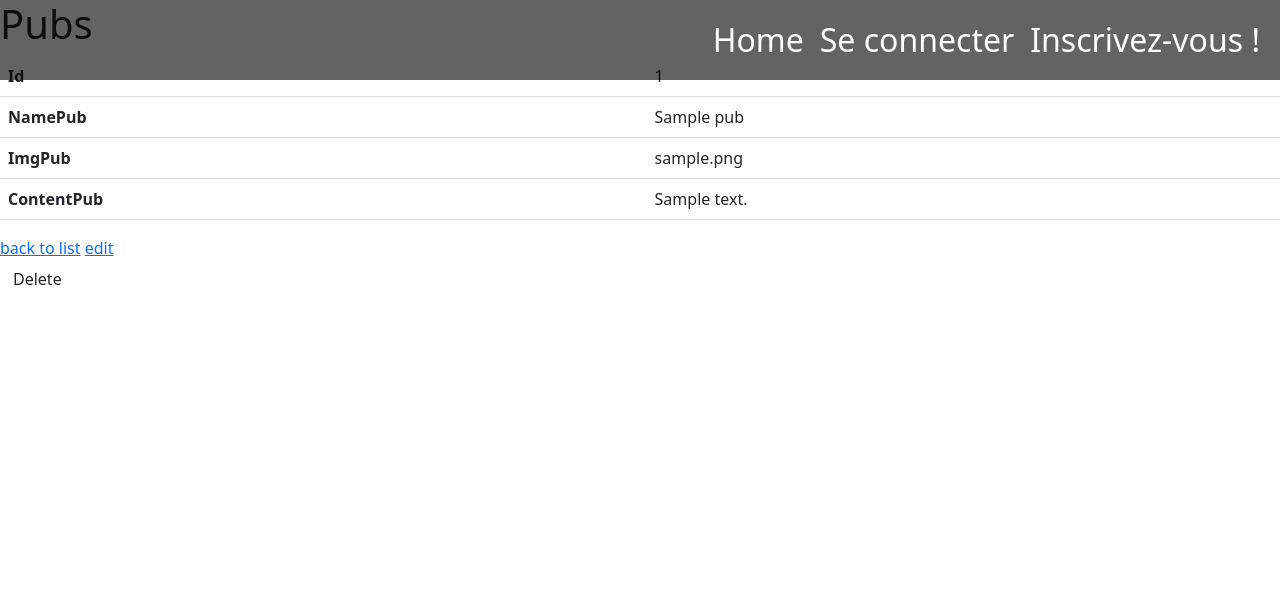
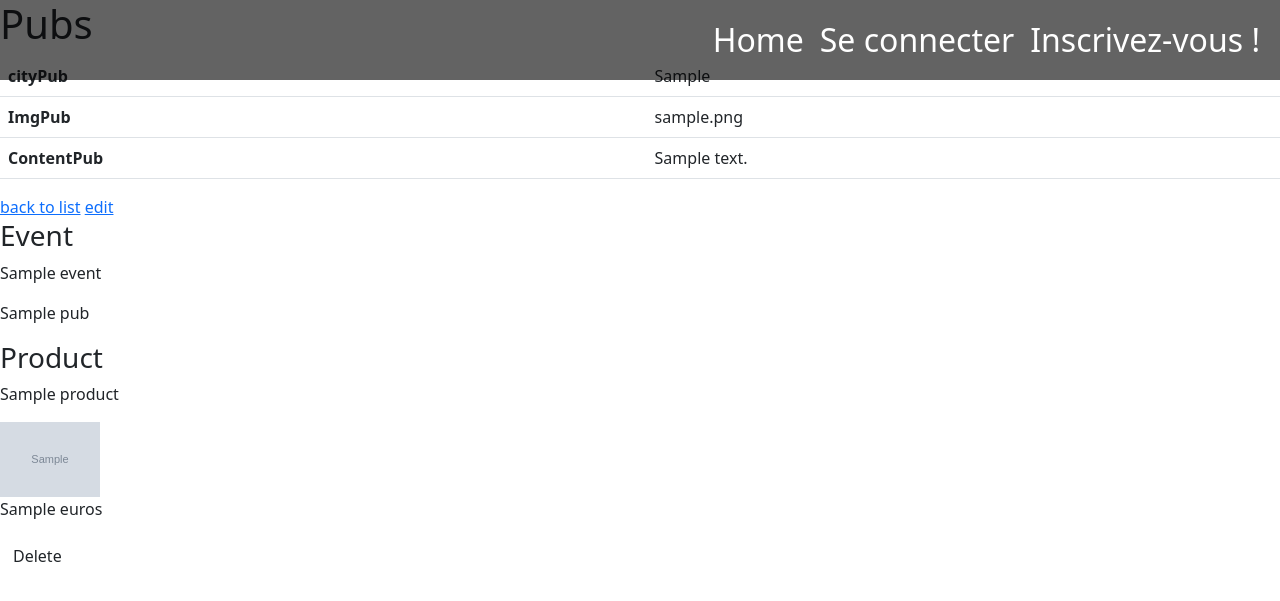
Before and after one commit to jonathan-lescaut/dropkick, a Symfony app: template templates/pubs/show.html.twig in a window 1280 px wide. Shown: the top 601 px of the page. Run offline with Twig, Linux system fonts and the light colour scheme; the template is opened without the code that fills it: most values are stand-ins (such as "Sample title", 1, 10 or a date in 2020); grey boxes marked "Sample" are stand-in pictures; some libraries are stand-ins or nearby versions.

Commit message:
maj page des 3 pub avec les produits et events

```diff
--- a/src/Form/PubsType.php
+++ b/src/Form/PubsType.php
@@ -31,7 +31,7 @@ class PubsType extends AbstractType
             ],
         ])
             ->add('contentPub')
-
+            ->add('cityPub')
         ;
     }
 
--- a/templates/home/index.html.twig
+++ b/templates/home/index.html.twig
@@ -34,7 +34,7 @@
 
 {% for pub in pubs %}
 
-    <a href="{{ path('pubs_show', {'id': pub.id}) }}">{{pub.namePub}}</a>
+    <a href="{{ path('pubs_show', {'id': pub.id}) }}">{{pub.cityPub}}</a>
 
 {% endfor %}
 
--- a/templates/products/index.html.twig
+++ b/templates/products/index.html.twig
@@ -34,6 +34,7 @@
                 <td>
                 {% for pub in product.pubs %}
                 {{ pub.namePub }}
+
                 {% endfor %}
                 </td>
                 <td>
--- a/templates/pubs/index.html.twig
+++ b/templates/pubs/index.html.twig
@@ -12,6 +12,7 @@
                 <th>NamePub</th>
                 <th>ImgPub</th>
                 <th>ContentPub</th>
+                <th>cityPub</th>
                 <th>actions</th>
             </tr>
         </thead>
@@ -22,6 +23,7 @@
                 <td>{{ pub.namePub }}</td>
                 <td><img src="{{ asset('uploads/photos/' ~ pub.imgPub) }}" width="100"></td>
                 <td>{{ pub.contentPub }}</td>
+                <td>{{ pub.cityPub }}</td>
                 <td>
                     <a href="{{ path('pubs_show', {'id': pub.id}) }}">show</a>
                     <a href="{{ path('pubs_edit', {'id': pub.id}) }}">edit</a>
--- a/templates/pubs/show.html.twig
+++ b/templates/pubs/show.html.twig
@@ -7,13 +7,10 @@
 
     <table class="table">
         <tbody>
+
             <tr>
-                <th>Id</th>
-                <td>{{ pub.id }}</td>
-            </tr>
-            <tr>
-                <th>NamePub</th>
-                <td>{{ pub.namePub }}</td>
+                <th>cityPub</th>
+                <td>{{ pub.cityPub }}</td>
             </tr>
             <tr>
                 <th>ImgPub</th>
@@ -30,5 +27,35 @@
 
     <a href="{{ path('pubs_edit', {'id': pub.id}) }}">edit</a>
 
+<h3>Event</h3>
+{% for event in events %}
+    {% if event.pubs.id is same as(pub.id)%}
+
+    <p>{{event.nameEvent}}</p>
+    <p>{{event.pubs.namePub}}</p>
+    {% endif %}
+
+{% endfor %}
+
+
+<h3>Product</h3>
+{# Many to many = a for dans le for pour acceder à la collection #}
+{% for product in products %}
+
+    {% for pubs in product.pubs %}
+        {% if pub.id is same as(pubs.id)%}
+            <p>{{product.nameProduct}}</p>
+            <img src="{{ asset('uploads/photos/' ~ product.imgProduct) }}" width="100">
+            <p>{{product.priceProduct}} euros</p>
+        {% endif %}
+    {% endfor %}
+
+
+
+{% endfor %}
+
+
+
+
     {{ include('pubs/_delete_form.html.twig') }}
 {% endblock %}
```
Also changed, not shown: src/Controller/PubsController.php (+9 -3 lines), public/uploads/photos/woman-outside-brownstone-6156f91c6dad2.jpg (added), public/uploads/photos/woman-outside-brownstone-6156f95f60308.jpg (added), public/uploads/photos/woman-outside-brownstone-615715978c3fc.jpg (added).
